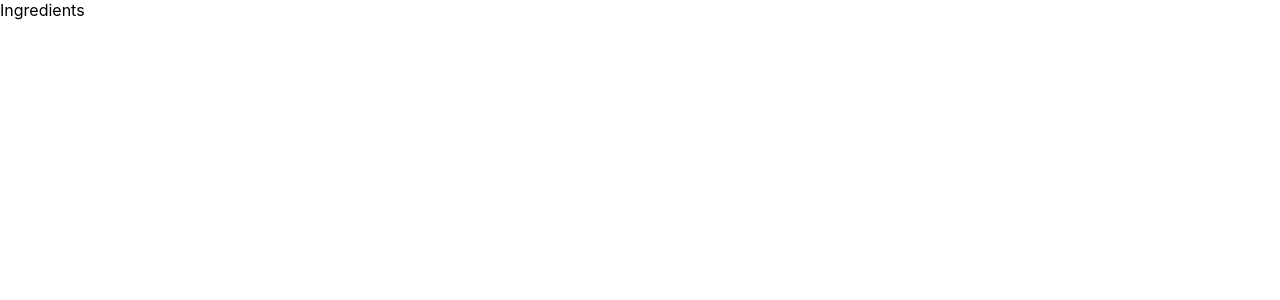
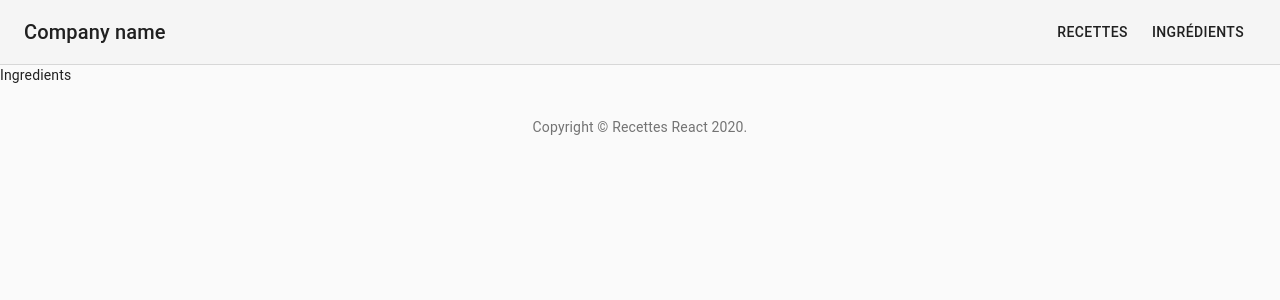
Before and after one commit to thomas-claireau/recipes-react, a React (Create React App) app in the folder front/: page /ingredients in a window 1280 px wide. Shown: the top 300 px of the page. Built offline with nearby package versions, Linux system fonts and the light colour scheme.

Commit message:
add header and footer + fix structure

```diff
--- a/front/src/App.jsx
+++ b/front/src/App.jsx
@@ -4,8 +4,6 @@ import { apiFetch } from './utils';
 
 import Login from './App/Login/Login';
 import Site from './App/Site/Site';
-
-import CssBaseline from '@material-ui/core/CssBaseline';
 
 function App() {
 	const [user, setUser] = useState(null);
@@ -20,8 +18,7 @@ function App() {
 
 	return (
 		<React.Fragment>
-			<CssBaseline />
-			<div className="App">{user ? <Site /> : <Login onConnect={setUser} />}</div>
+			<div className="App">{user ? <Site>accueil</Site> : <Login onConnect={setUser} />}</div>
 		</React.Fragment>
 	);
 }
--- a/front/src/App/Menu/Menu.jsx
+++ b/front/src/App/Header/Header.jsx
@@ -35,7 +35,7 @@ const useStyles = makeStyles((theme) => ({
 	},
 }));
 
-export default function Menu() {
+export default function Header() {
 	const classes = useStyles();
 
 	return (
--- a/front/src/App/Ingredients/Ingredient.jsx
+++ b/front/src/App/Ingredients/Ingredient.jsx
@@ -1,5 +1,6 @@
 import React from 'react';
+import Site from '../Site/Site';
 
 export default function Ingredient() {
-	return <div>Ingredient</div>;
+	return <Site>Ingredient</Site>;
 }
--- a/front/src/App/Ingredients/Ingredients.jsx
+++ b/front/src/App/Ingredients/Ingredients.jsx
@@ -1,5 +1,6 @@
 import React from 'react';
+import Site from '../Site/Site';
 
 export default function Ingredients() {
-	return <div>Ingredients</div>;
+	return <Site>Ingredients</Site>;
 }
--- a/front/src/App/Recettes/Recette.jsx
+++ b/front/src/App/Recettes/Recette.jsx
@@ -1,5 +1,6 @@
 import React from 'react';
+import Site from '../Site/Site';
 
 export default function Recette() {
-	return <div>recette</div>;
+	return <Site>Recette</Site>;
 }
--- a/front/src/App/Recettes/Recettes.jsx
+++ b/front/src/App/Recettes/Recettes.jsx
@@ -1,5 +1,6 @@
 import React from 'react';
+import Site from '../Site/Site';
 
 export default function Recettes() {
-	return <div>Recettes</div>;
+	return <Site>Recettes</Site>;
 }
--- a/front/src/App/Site/Site.jsx
+++ b/front/src/App/Site/Site.jsx
@@ -1,10 +1,37 @@
 import React from 'react';
-import Menu from '../Menu/Menu';
+import Header from '../Header/Header';
 
-export default function Site() {
+import CssBaseline from '@material-ui/core/CssBaseline';
+import Box from '@material-ui/core/Box';
+import Typography from '@material-ui/core/Typography';
+import Link from '@material-ui/core/Link';
+
+function Footer() {
 	return (
-		<div>
-			<Menu />
-		</div>
+		<footer>
+			<Box pt={4}>
+				<Typography variant="body2" color="textSecondary" align="center">
+					{'Copyright © '}
+					<Link color="inherit" href="https://material-ui.com/">
+						Recettes React
+					</Link>{' '}
+					{new Date().getFullYear()}
+					{'.'}
+				</Typography>
+			</Box>
+		</footer>
 	);
 }
+
+export default function Site({ children }) {
+	return (
+		<>
+			<CssBaseline />
+			<Header />
+
+			{children}
+
+			<Footer />
+		</>
+	);
+}
```
